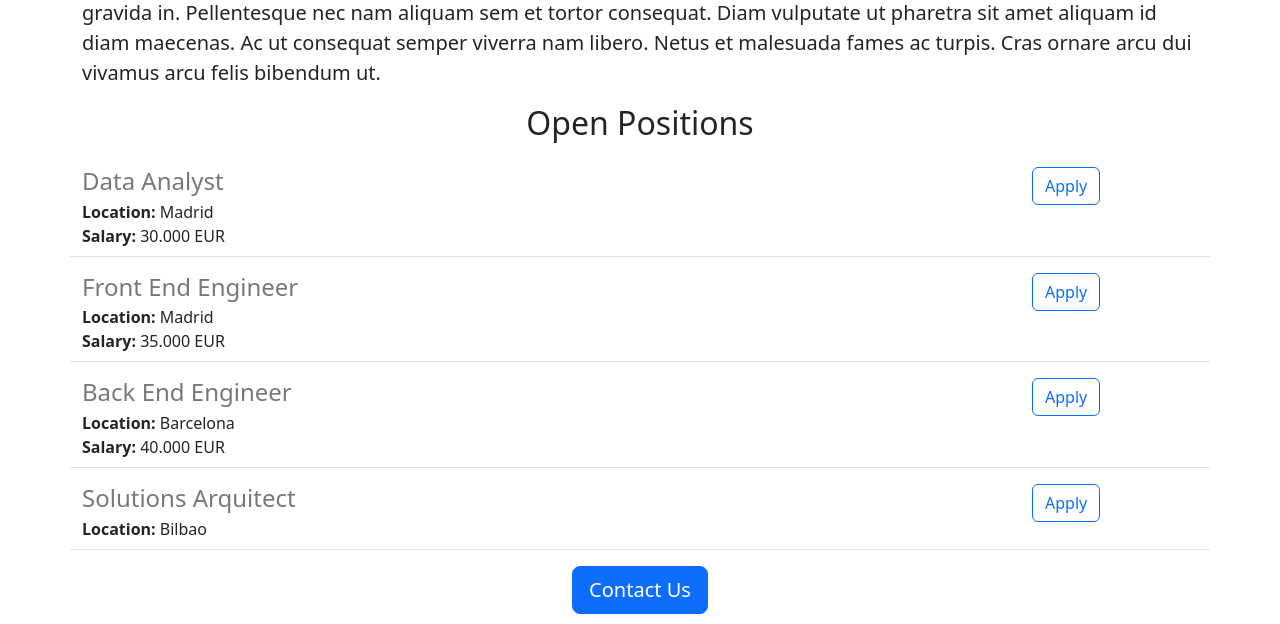
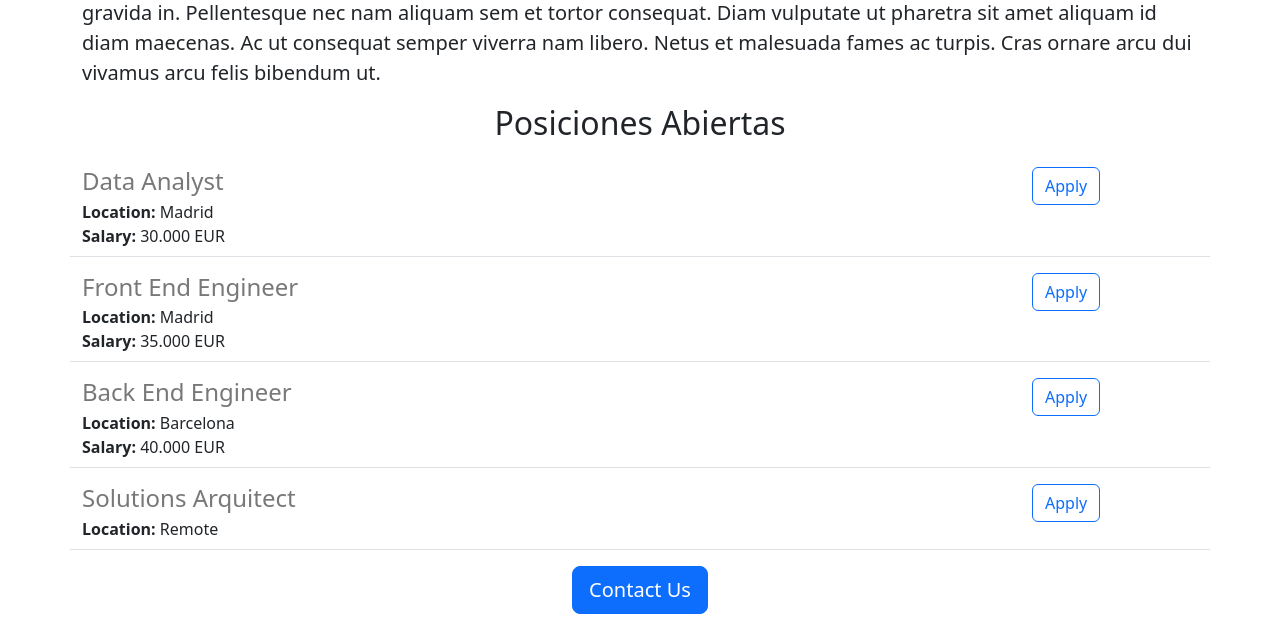
Before and after one commit to mmtzdesalinas/jovian-careers-website, a Flask app: page / in a window 1280 px wide. Shown: the part 692-1316 px from the top of the page. Run offline with Flask 3, Linux system fonts and the light colour scheme.

Commit message:
changed things

```diff
--- a/app.py
+++ b/app.py
@@ -5,7 +5,7 @@ JOBS=[
   {'id':1,'title':'Data Analyst','location':'Madrid','salary':'30.000 EUR'},
   {'id':2,'title':'Front End Engineer','location':'Madrid','salary':'35.000 EUR'},
   {'id':3,'title':'Back End Engineer','location':'Barcelona','salary':'40.000 EUR'},
-  {'id':4,'title':'Solutions Arquitect','location':'Bilbao'}
+  {'id':4,'title':'Solutions Arquitect','location':'Remote'}
 ]
 @app.route("/")
 def hello_world():
--- a/templates/home.html
+++ b/templates/home.html
@@ -18,7 +18,7 @@
       <h2 class="text-center mt-2 mb-4">About Jovian</h2>
       <p class="lead">
         Lorem ipsum dolor sit amet, consectetur adipiscing elit, sed do eiusmod tempor incididunt ut labore et dolore magna aliqua. Vulputate enim nulla aliquet porttitor lacus. Tristique sollicitudin nibh sit amet. Tristique senectus et netus et malesuada fames ac turpis. Donec et odio pellentesque diam volutpat commodo sed. Ullamcorper dignissim cras tincidunt lobortis feugiat vivamus at augue eget. Pharetra pharetra massa massa ultricies mi. Urna duis convallis convallis tellus id interdum velit. Malesuada nunc vel risus commodo. Pharetra vel turpis nunc eget lorem dolor. Lectus arcu bibendum at varius vel pharetra vel. Sodales ut eu sem integer. Tellus orci ac auctor augue mauris augue neque gravida in. Pellentesque nec nam aliquam sem et tortor consequat. Diam vulputate ut pharetra sit amet aliquam id diam maecenas. Ac ut consequat semper viverra nam libero. Netus et malesuada fames ac turpis. Cras ornare arcu dui vivamus arcu felis bibendum ut.</p>
-  <h2 class="text-center mt-2 mb-4">Open Positions</h2>
+  <h2 class="text-center mt-2 mb-4">Posiciones Abiertas</h2>
   <div>
     {%for job in jobs %}
       {% include 'jobitem.html'%}
```
